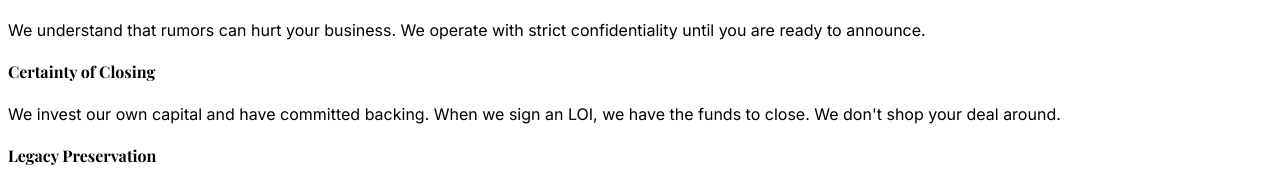
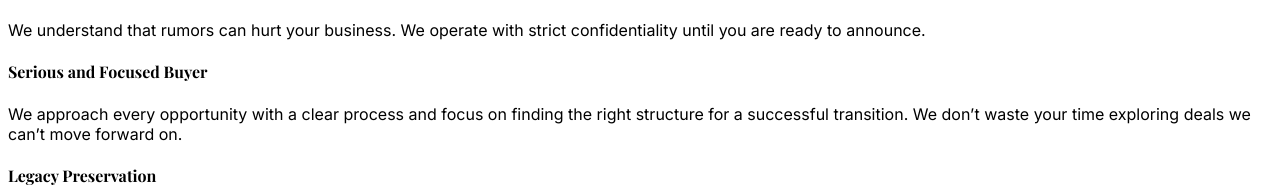
Before and after one commit to LordWhit/The-White-Acre-Group, a React (Vite) app in the folder Site-Builder-Pro/client/: page /business-owners in a window 1280 px wide. Shown: the part 354-542 px from the top of the page. Built offline with nearby package versions, Linux system fonts and the light colour scheme; a web font is replaced by a local one.

Commit message:
Replace buyer certainty description with focus on process

```diff
--- a/Site-Builder-Pro/client/src/pages/ForOwners.tsx
+++ b/Site-Builder-Pro/client/src/pages/ForOwners.tsx
@@ -24,8 +24,8 @@ export default function ForOwners() {
                   desc: "We understand that rumors can hurt your business. We operate with strict confidentiality until you are ready to announce."
                 },
                 {
-                  title: "Certainty of Closing",
-                  desc: "We invest our own capital and have committed backing. When we sign an LOI, we have the funds to close. We don't shop your deal around."
+                  title: "Serious and Focused Buyer",
+                  desc: "We approach every opportunity with a clear process and focus on finding the right structure for a successful transition. We don’t waste your time exploring deals we can’t move forward on."
                 },
                 {
                   title: "Legacy Preservation",
```
